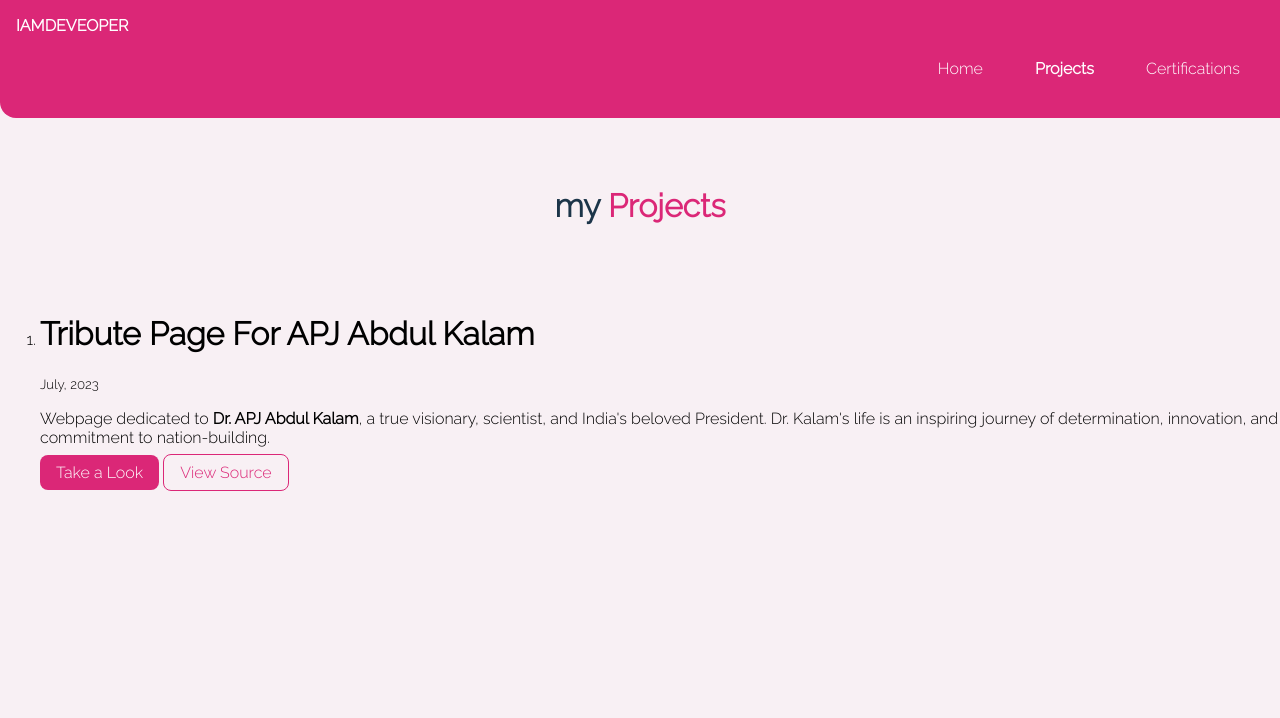
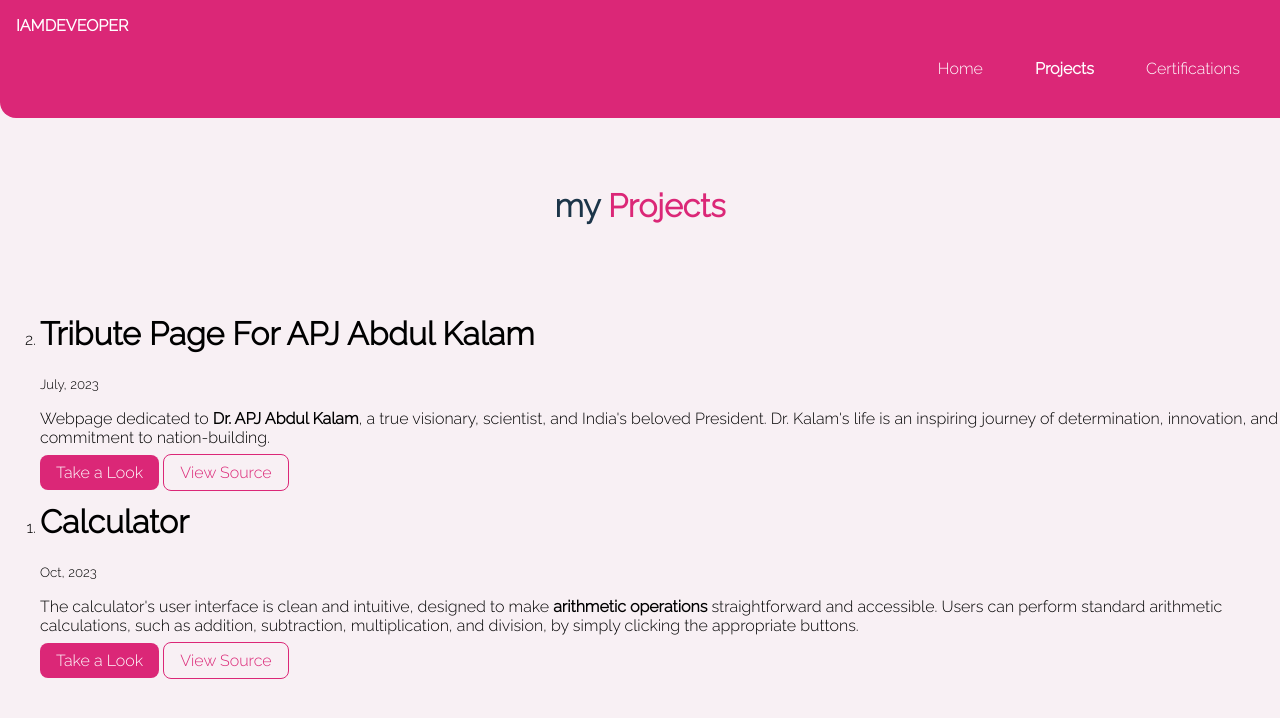
Before and after one commit to aditya11900/1web, a plain HTML site: page ls/projects.html in a window 1280 px wide. Drawn offline with Linux system fonts and the light colour scheme.

Commit message:
added projects

```diff
--- a/ls/projects.html
+++ b/ls/projects.html
@@ -35,6 +35,14 @@
             <a class="link primary-link" href="https://tributetoapjsir.netlify.app/">Take a Look</a>
             <a class="link secondary-link" href="https://github.com/aditya11900/FrontEnd/tree/main/Projects/Tribute">View Source</a>
         </li>
+        <li>
+            <h1>Calculator</h1>
+            <small>Oct, 2023</small>
+            <p>The calculator's user interface is clean and intuitive, designed to make <strong>arithmetic operations</strong> straightforward and accessible. Users can perform standard arithmetic calculations, such as addition, subtraction, multiplication, and division, by simply clicking the appropriate buttons.</p>
+
+            <a class="link primary-link" href="https://calculattion.netlify.app/">Take a Look</a>
+            <a class="link secondary-link" href="https://github.com/aditya11900/CalculatorWithJavScript/tree/main/Calculator">View Source</a>
+        </li>
     </ol>
 
 </body>
```
